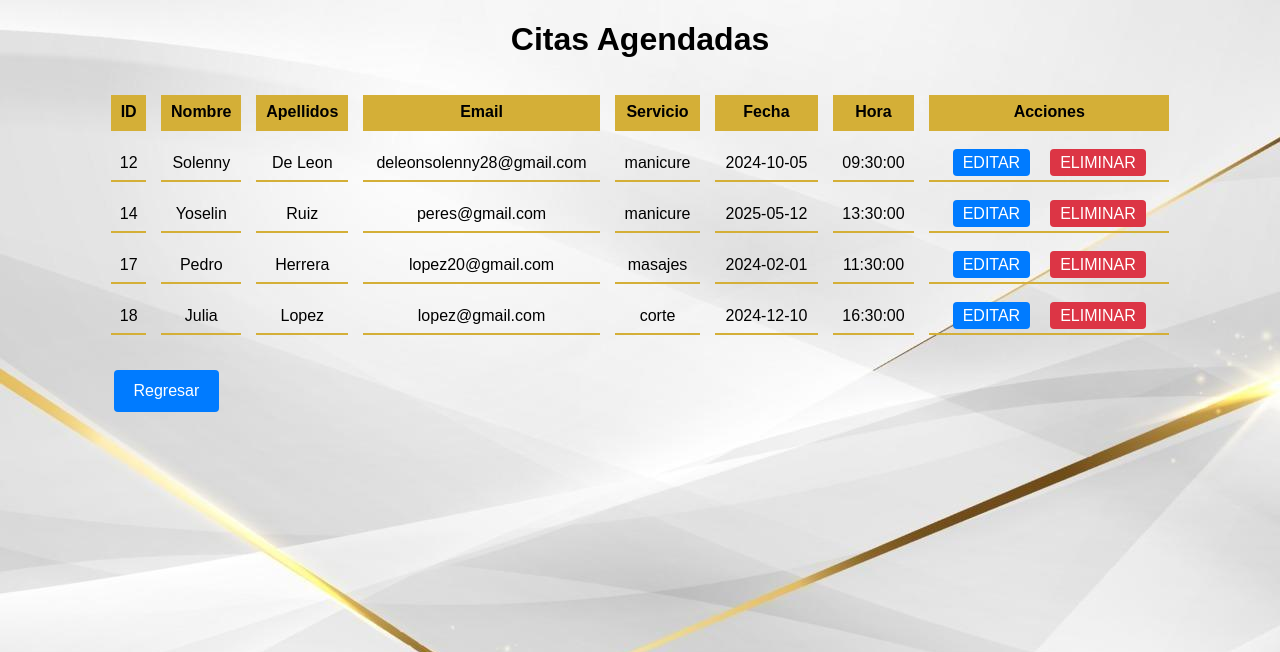
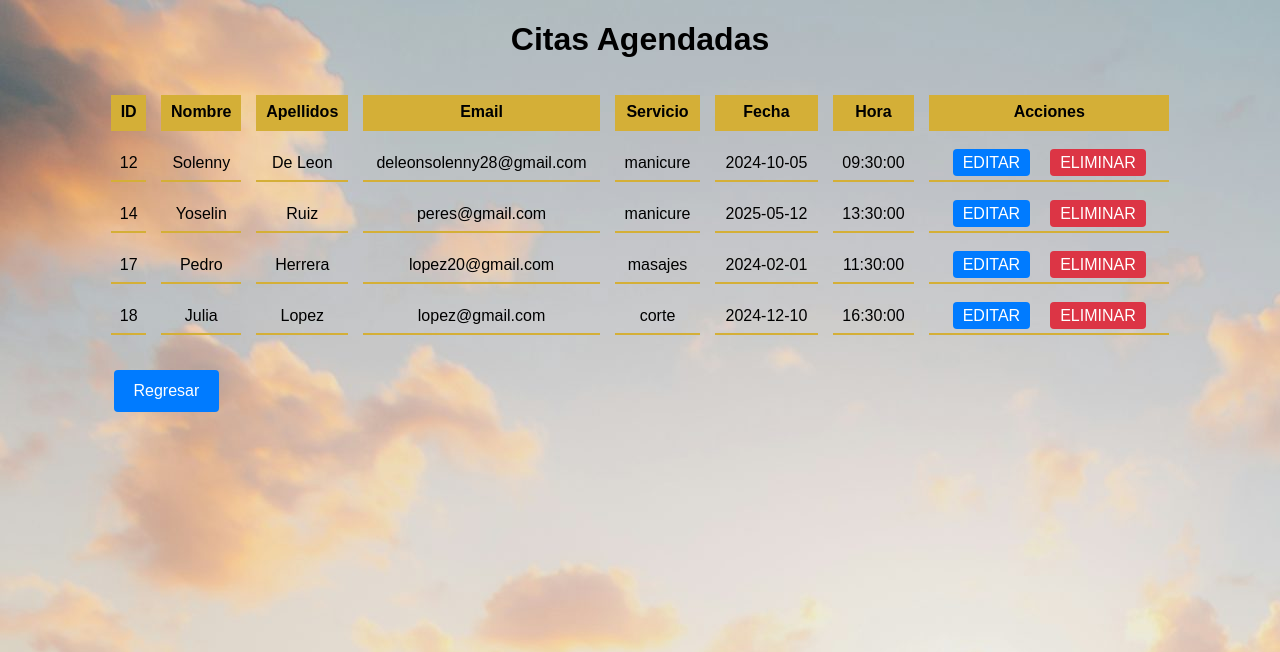
Before and after one commit to solennyD/SDmakeup, a PHP site: page /verCitas.php in a window 1280 px wide. Shown: the top 652 px of the page. Run offline with PHP 8.4, Linux system fonts and the light colour scheme; data comes from the database, SQL or seed files in the repository.

Commit message:
Cambio de fondo

```diff
--- a/cesta.php
+++ b/cesta.php
@@ -53,7 +53,6 @@ if (isset($_SESSION['usuario'])) {
 		</style>
 
 	</head>
-
 	<body>
 		<header>
 		  <h1>Tienda</h1>
--- a/reservaciones.php
+++ b/reservaciones.php
@@ -63,7 +63,7 @@
     <style>
     body {
         font-family: Arial, sans-serif;
-        background-image: url(../proyecto-final_solennydeleon/imagen/cesta.jpg);
+        background-image: url(../proyecto-final_solennydeleon/imagen/SEa.jpeg);
         margin: 0;
         padding: 0;
         display: flex;
--- a/verCitas.php
+++ b/verCitas.php
@@ -16,7 +16,7 @@
             text-align: center;
             margin: 0;
             padding: 0;
-            background-image: url(../proyecto-final_solennydeleon/imagen/cesta.jpg);
+            background-image: url(../proyecto-final_solennydeleon/imagen/SEa.jpeg);
         }
         h2 {
             margin-top: 50px;
```
